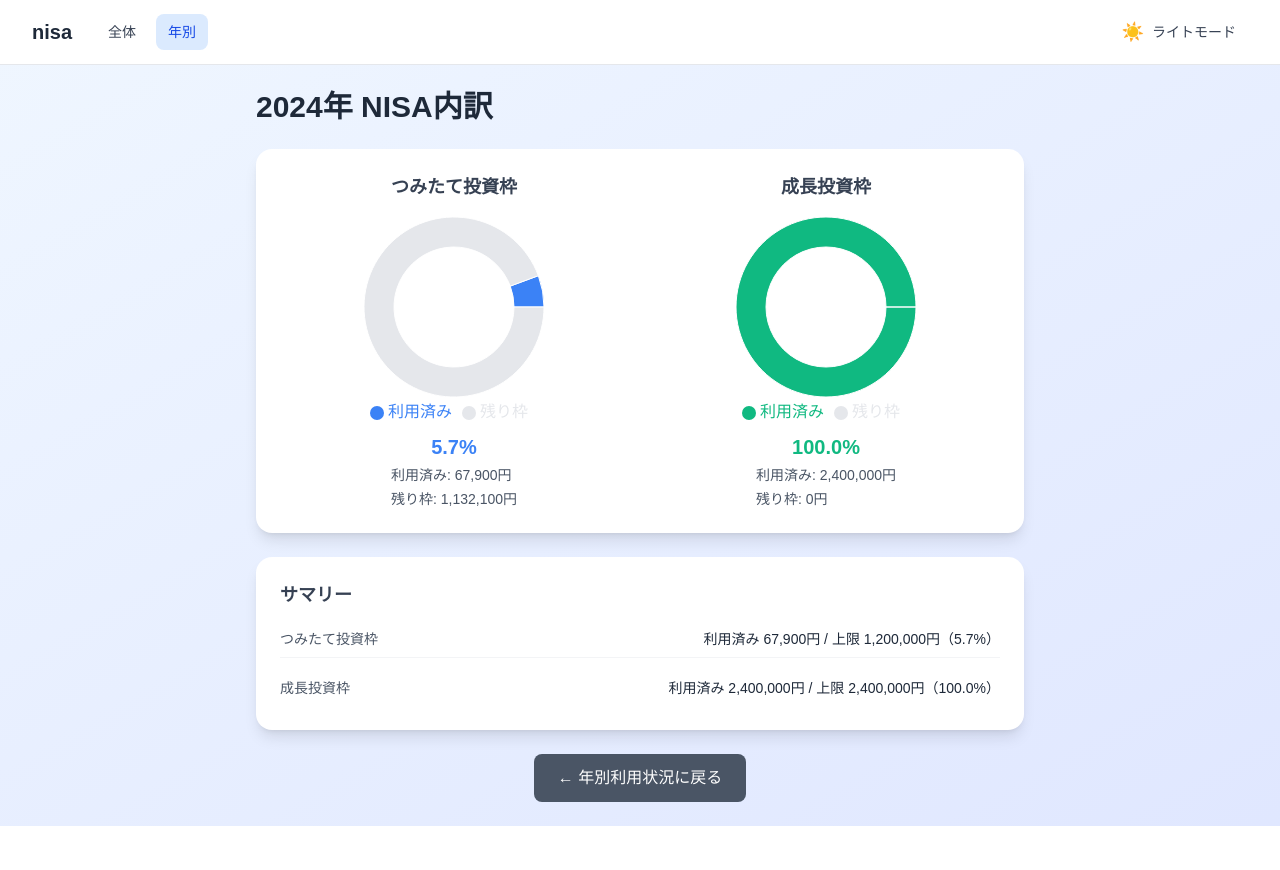
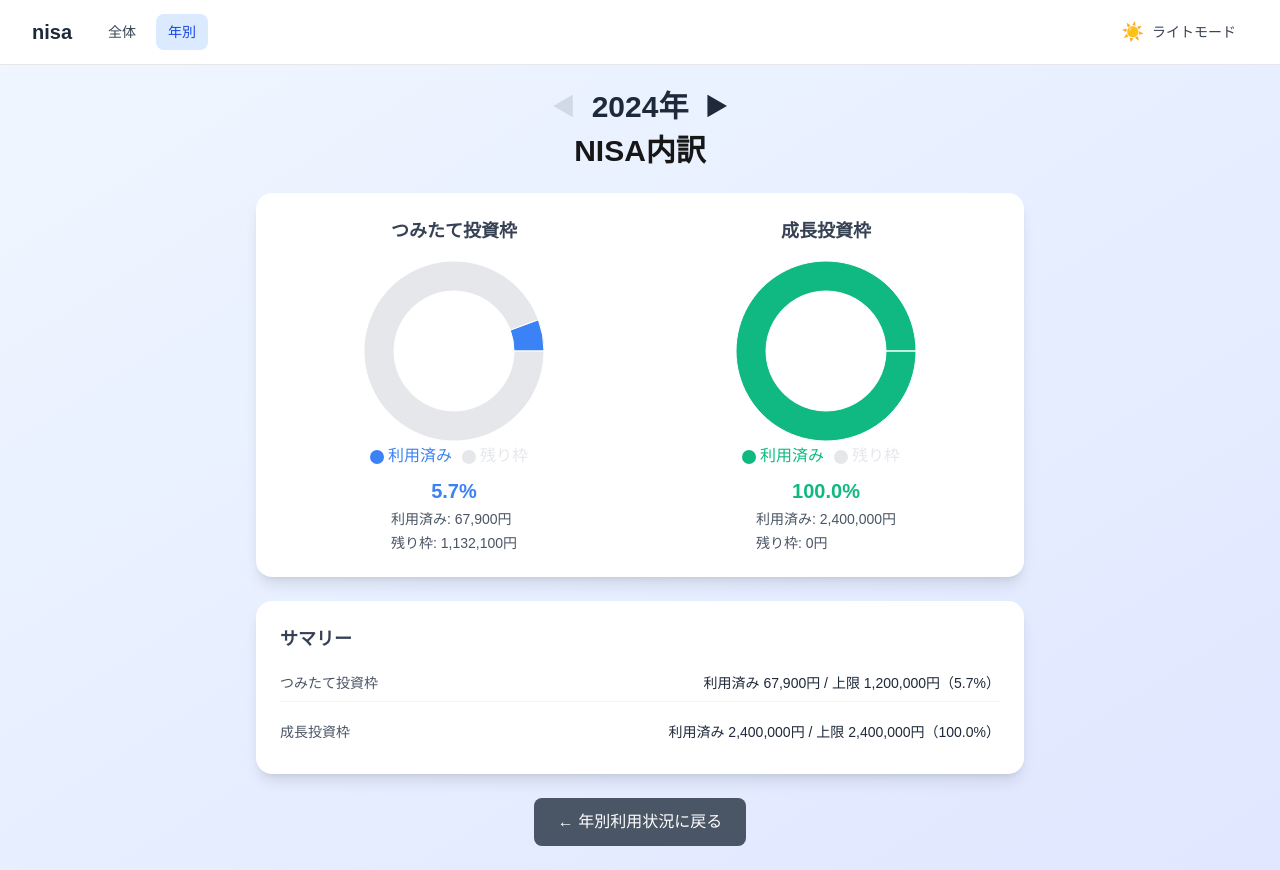
Before and after one commit to TakuyaFukumura/nisa-next-js-app, a Next.js app: page /yearly/2024 in a window 1280 px wide. Before the commit the page ends 826 px from the top, so only its background shows below. Built offline with nearby package versions, Linux system fonts and the light colour scheme.

Commit message:
feat: NISA内訳画面に年ナビゲーション機能を追加 (v0.4.0)
Co-authored-by: TakuyaFukumura <53442938+TakuyaFukumura@users.noreply.github.com>

```diff
--- a/package.json
+++ b/package.json
@@ -1,6 +1,6 @@
 {
   "name": "nisa-next-js-app",
-  "version": "0.3.0",
+  "version": "0.4.0",
   "private": true,
   "scripts": {
     "dev": "next dev --turbopack",
--- a/src/app/yearly/[year]/page.tsx
+++ b/src/app/yearly/[year]/page.tsx
@@ -23,6 +23,11 @@ export default async function YearDetailPage({params}: Props) {
         notFound();
     }
 
+    const sortedYears = [...new Set(records.map((r) => r.year))].sort((a, b) => a - b);
+    const currentIndex = sortedYears.indexOf(yearNum);
+    const prevYear = currentIndex > 0 ? sortedYears[currentIndex - 1] : null;
+    const nextYear = currentIndex < sortedYears.length - 1 ? sortedYears[currentIndex + 1] : null;
+
     const tsumitateRate = (record.tsumitateAmount / TSUMITATE_YEARLY_LIMIT) * 100;
     const growthRate = (record.growthAmount / GROWTH_YEARLY_LIMIT) * 100;
 
@@ -30,9 +35,44 @@ export default async function YearDetailPage({params}: Props) {
         <div
             className="min-h-[calc(100vh-4rem)] bg-linear-to-br from-blue-50 to-indigo-100 dark:from-gray-900 dark:to-gray-800 p-2 sm:p-4 lg:p-6">
             <main className="max-w-3xl mx-auto">
-                <h1 className="text-3xl font-bold text-gray-800 dark:text-gray-200 mb-6">
-                    {yearNum}年 NISA内訳
-                </h1>
+                <div className="flex items-center justify-center gap-4 mb-2">
+                    {prevYear !== null ? (
+                        <Link
+                            href={`/yearly/${prevYear}`}
+                            aria-label={`${prevYear}年の内訳へ`}
+                            className="text-2xl text-gray-800 dark:text-gray-200 hover:text-blue-600 dark:hover:text-blue-400 focus-visible:outline-none focus-visible:ring-2 focus-visible:ring-blue-500"
+                        >
+                            ◀
+                        </Link>
+                    ) : (
+                        <span
+                            className="text-2xl text-gray-400 dark:text-gray-600 opacity-30 cursor-default"
+                            aria-disabled="true"
+                            aria-label="前の年の内訳へ（移動不可）"
+                        >
+                            ◀
+                        </span>
+                    )}
+                    <span className="text-3xl font-bold text-gray-800 dark:text-gray-200">{yearNum}年</span>
+                    {nextYear !== null ? (
+                        <Link
+                            href={`/yearly/${nextYear}`}
+                            aria-label={`${nextYear}年の内訳へ`}
+                            className="text-2xl text-gray-800 dark:text-gray-200 hover:text-blue-600 dark:hover:text-blue-400 focus-visible:outline-none focus-visible:ring-2 focus-visible:ring-blue-500"
+                        >
+                            ▶
+                        </Link>
+                    ) : (
+                        <span
+                            className="text-2xl text-gray-400 dark:text-gray-600 opacity-30 cursor-default"
+                            aria-disabled="true"
+                            aria-label="次の年の内訳へ（移動不可）"
+                        >
+                            ▶
+                        </span>
+                    )}
+                </div>
+                <h1 className="text-3xl font-bold text-center mb-6">NISA内訳</h1>
 
                 <div className="bg-white dark:bg-gray-800 rounded-2xl shadow-lg p-3 sm:p-6 mb-4 sm:mb-6">
                     <div className="grid grid-cols-1 sm:grid-cols-2 gap-6">
```
Also changed, not shown: 3 other files (tests, documents, lock files or other folders).
